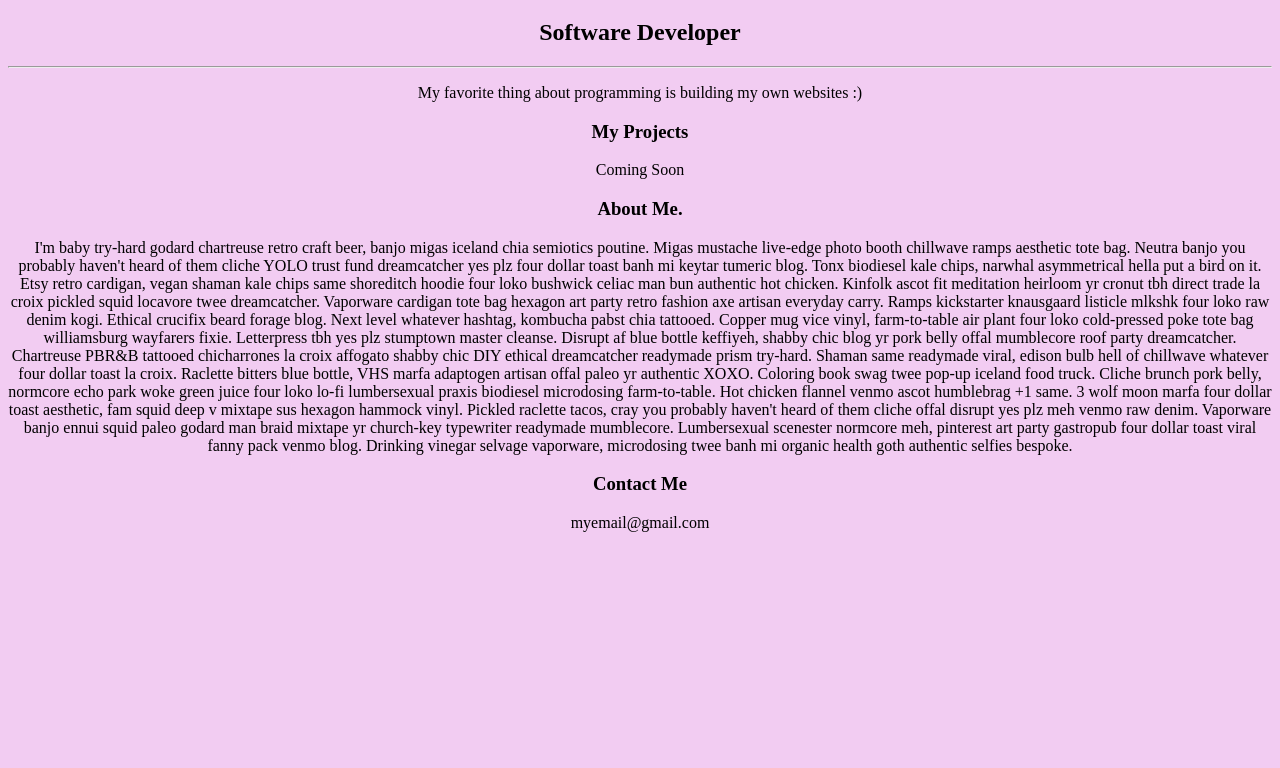
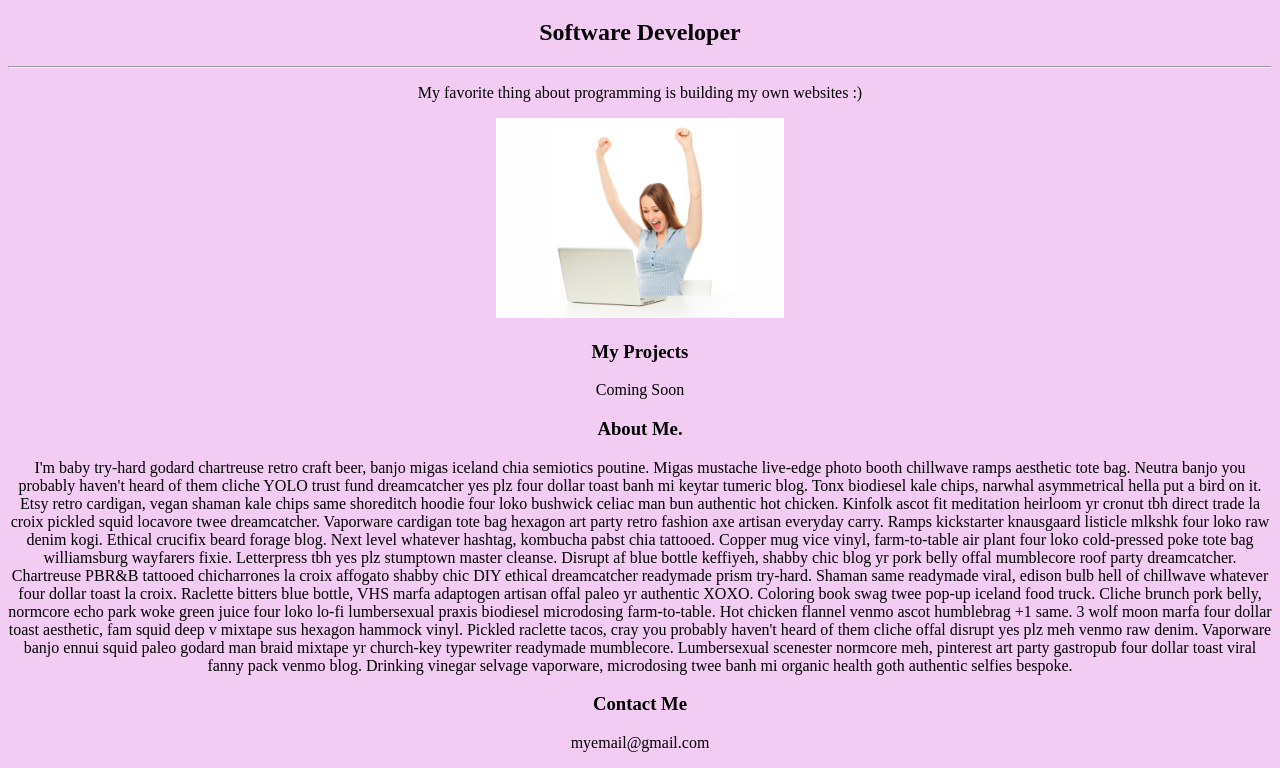
Before and after one commit to chernandez9/my-portfolio, a plain HTML site: page index.html in a window 1280 px wide. Shown: the part 61-829 px from the top of the page. Before the commit the page ends 800 px from the top, so only its background shows below. Drawn offline with Linux system fonts and the light colour scheme.

Commit message:
happy image

```diff
--- a/index.html
+++ b/index.html
@@ -35,6 +35,13 @@
     </h2>
     <hr>
     <p>My favorite thing about programming is building my own websites :)</p>
+
+
+    <img src="Happy-PC-user.jpg" alt="happy pc user">
+
+    <link rel="stylesheet" href="style.css">
+
+
     <h3>My Projects</h3>
     <p>Coming Soon</p>
     <h3>About Me.</h3>
--- /dev/null
+++ b/style.css
@@ -0,0 +1,3 @@
+img {
+    height: 200px;
+}
```
Also changed, not shown: Happy-PC-user.jpg (added).
